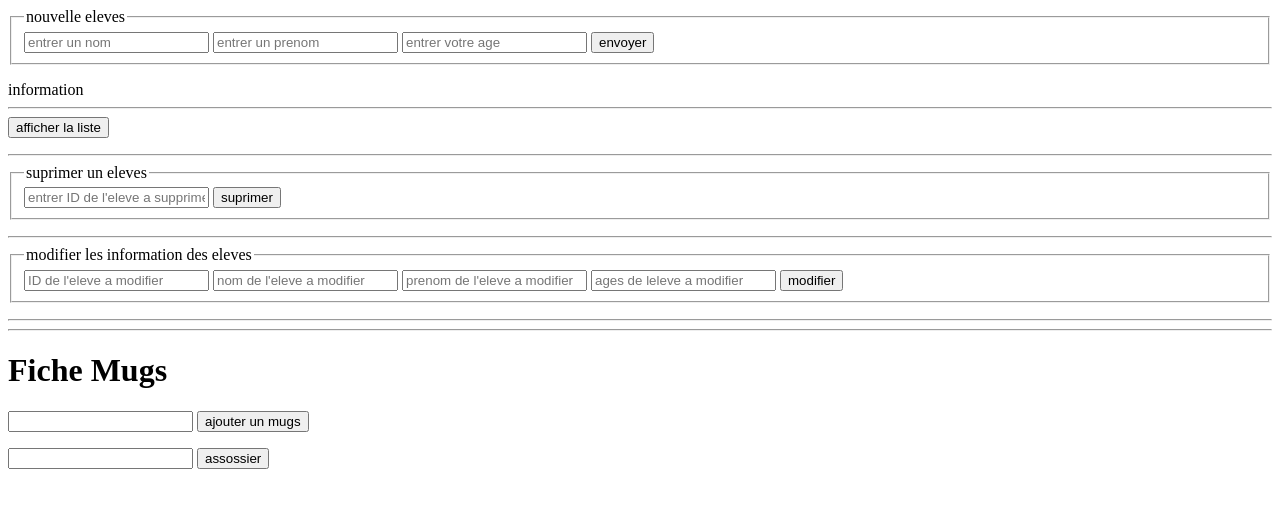
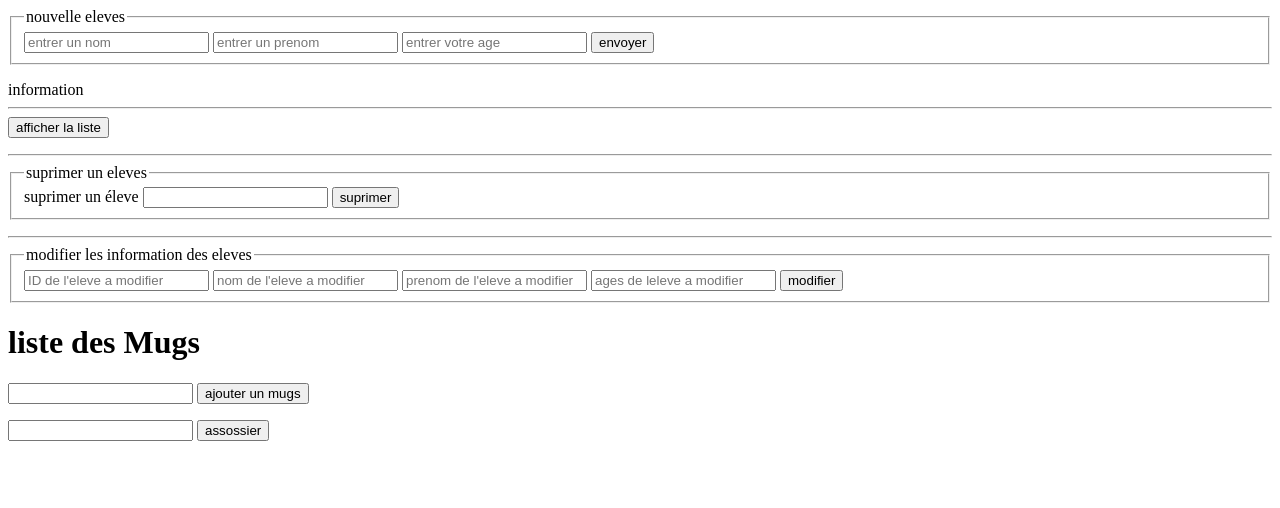
Before and after one commit to darkoni59/exoPHP-DB, a PHP site: page /?nom=1 in a window 1280 px wide. Shown: the top 508 px of the page. Run offline with PHP 8.4, Linux system fonts and the light colour scheme; data that the repository does not hold is empty.

Commit message:
exo database

```diff
--- a/index.php
+++ b/index.php
@@ -105,7 +105,8 @@ echo "<hr>";
     <form action="index.php" method="get">
         <fieldset>
             <legend>suprimer un eleves</legend>
-            <input type="text" name="suprimer" placeholder="entrer ID de l'eleve a supprimer">
+            <label for="suprimer">suprimer un éleve</label>
+            <input type="text" name="suprimer" >
             <input type="submit" name="ids" value="suprimer">
         </fieldset>
     </form>
@@ -126,9 +127,8 @@ echo "<hr>";
 <?php
 update($_GET["id1"], $_GET["nom1"], $_GET["prenom1"], $_GET["age1"]);
 delete($_GET["suprimer"]);
-echo "<hr><hr>"
 ?>
-    <h1>Fiche Mugs</h1>
+    <h1>liste des  Mugs</h1>
 
 <?php
 function mugs($description){
```
